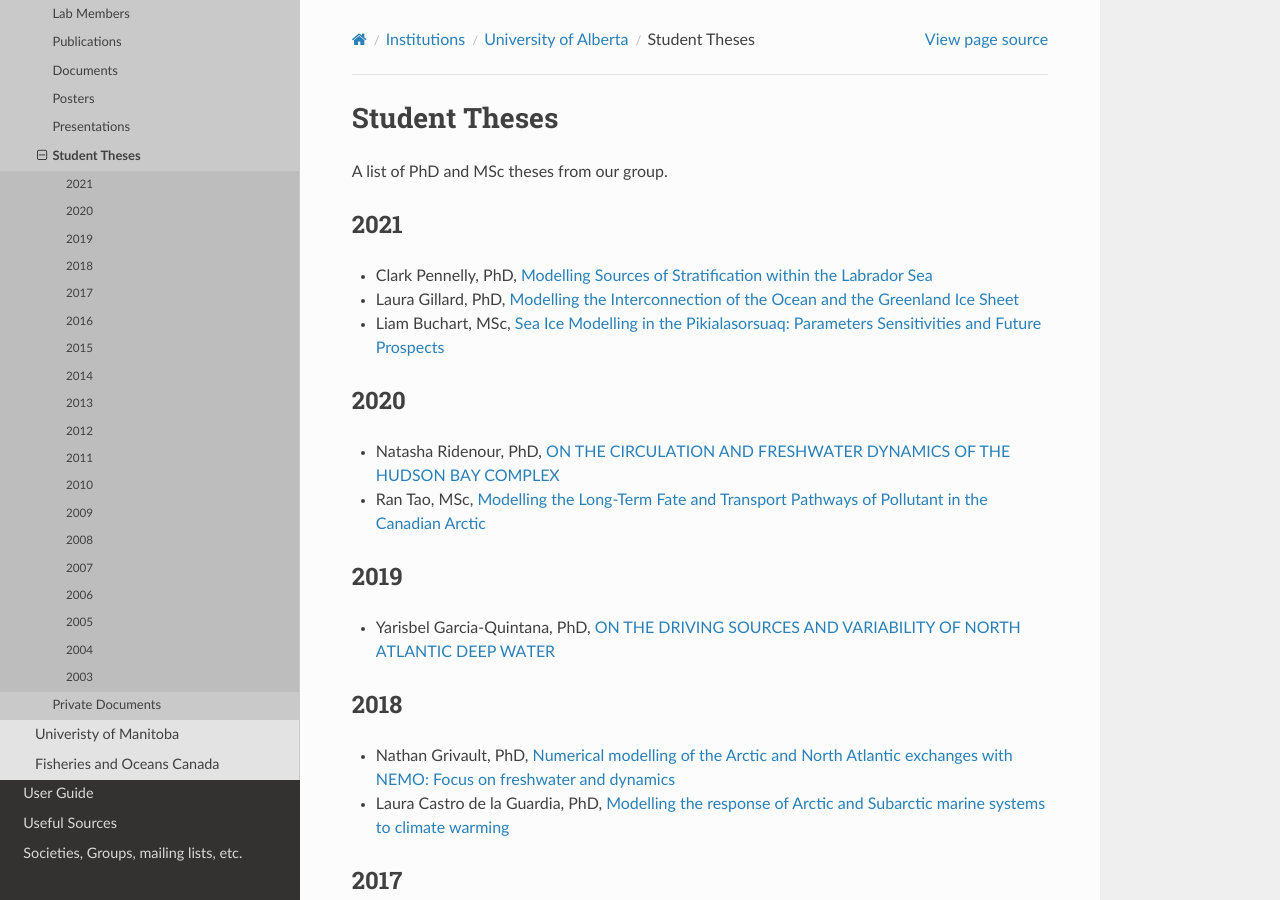
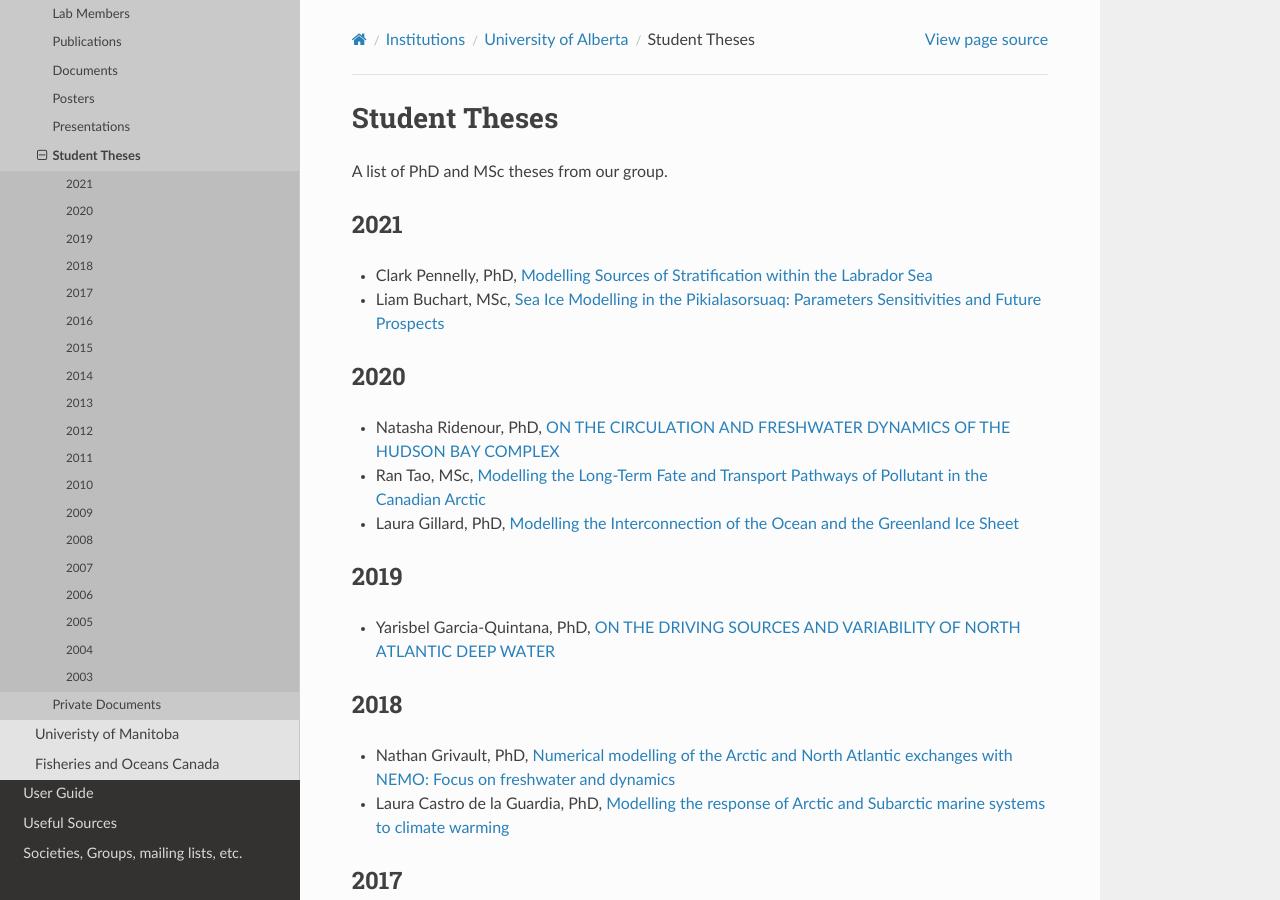
Before and after one commit to UofA-NEMO/Canadian-NEMO-Ocean-Modelling-Forum-Community-of-Practice, a Sphinx documentation site: the page built from docs/Institutions/UofA/Student_Theses.rst, in a window 1280 px wide and 900 px high. Built offline with Sphinx 7.4.7 and the Read the Docs theme 2.0.0, drawn with Linux system fonts in a browser that asks for light colours; pages that are not in the unit, such as notebooks, are missing from menus; part of the change alters nothing that is shown.

```diff
--- a/docs/Institutions/UofA/Student_Theses.rst
+++ b/docs/Institutions/UofA/Student_Theses.rst
@@ -8,7 +8,7 @@ A list of PhD and MSc theses from our group.
 
 * Clark Pennelly, PhD, `Modelling Sources of Stratification within the Labrador Sea <https://doi.org/10.7939/r3-2tvx-mj54>`_
 
-* Laura Gillard, PhD, `Modelling the Interconnection of the Ocean and the Greenland Ice Sheet <https://doi.org/10.7939/r3-p634-yg06>`_
+
 
 * Liam Buchart, MSc, `Sea Ice Modelling in the Pikialasorsuaq: Parameters Sensitivities and Future Prospects <https://doi.org/10.7939/r3-btvk-9316>`_
 
@@ -18,6 +18,8 @@ A list of PhD and MSc theses from our group.
 * Natasha Ridenour, PhD, `ON THE CIRCULATION AND FRESHWATER DYNAMICS OF THE HUDSON BAY COMPLEX <https://doi.org/10.7939/r3-7syy-jd18>`_
 
 * Ran Tao, MSc, `Modelling the Long-Term Fate and Transport Pathways of Pollutant in the Canadian Arctic <https://doi.org/10.7939/r3-hgg2-5g21>`_
+
+* Laura Gillard, PhD, `Modelling the Interconnection of the Ocean and the Greenland Ice Sheet <https://doi.org/10.7939/r3-p634-yg06>`_
 
 2019
 ----
```
